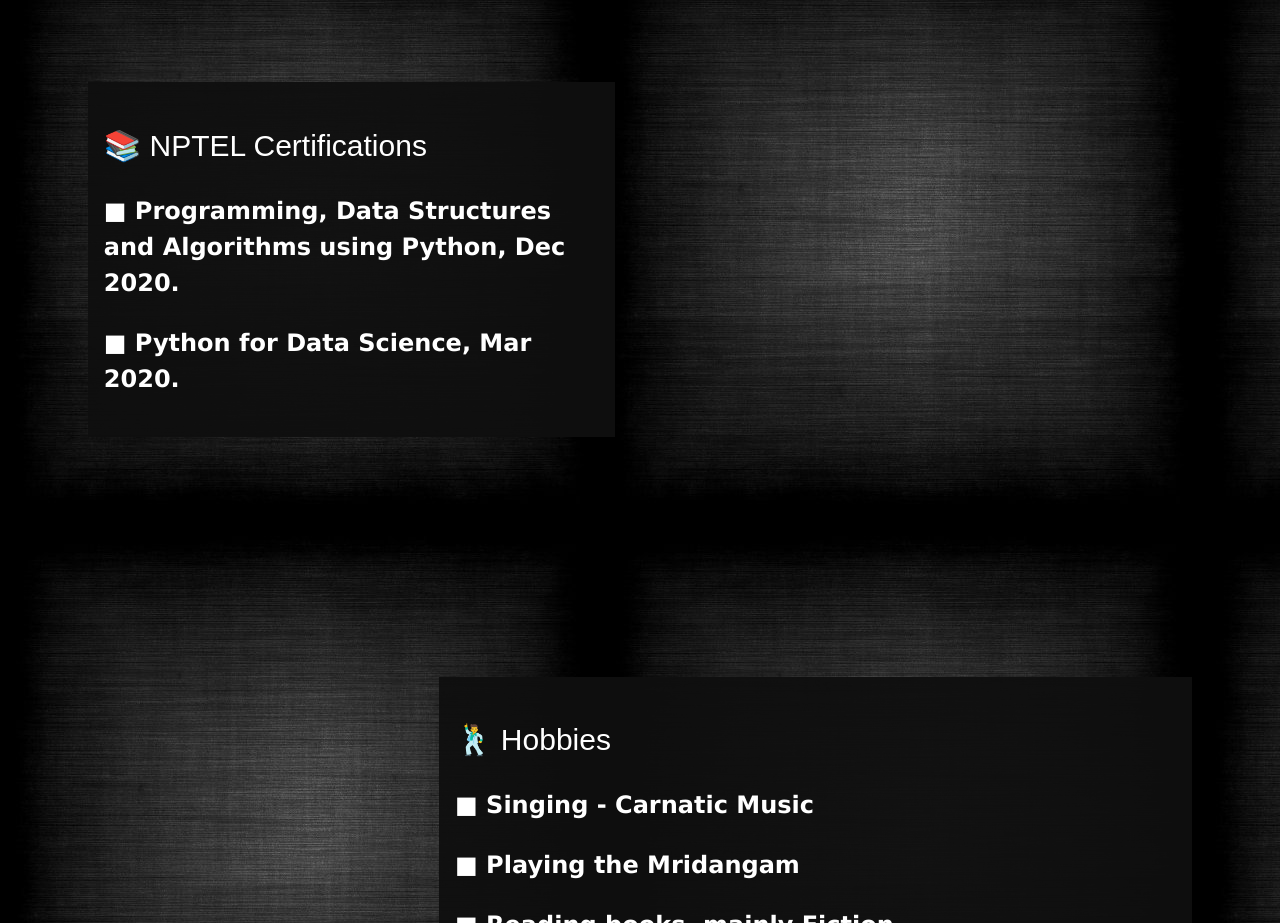
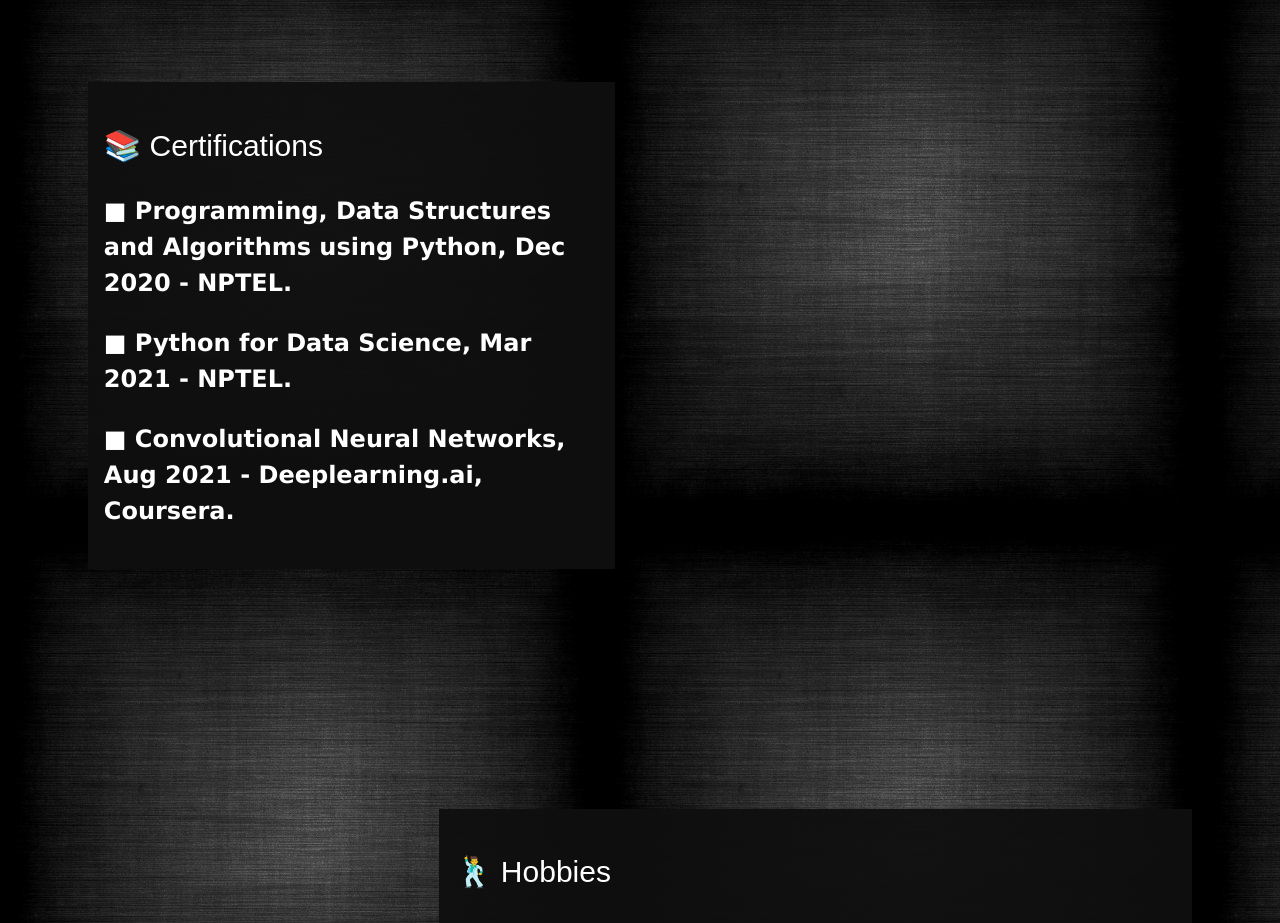
Before and after one commit to keertivaas/Sample-Info-Website, a plain HTML site: page index.html in a window 1280 px wide. Shown: the part 4280-5203 px from the top of the page. Drawn offline with Linux system fonts and the light colour scheme; a web font is replaced by a local one.

Commit message:
Certifications update

```diff
--- a/index.html
+++ b/index.html
@@ -95,9 +95,10 @@
       </section>
 
       <section class="light">
-      <h2>📚 NPTEL Certifications</h2>
-      <p style="font-weight: bold; font-size: 1.5rem">■ Programming, Data Structures and Algorithms using Python, Dec 2020. </p>
-      <p style="font-weight: bold; font-size: 1.5rem">■ Python for Data Science, Mar 2020.</p>
+      <h2>📚 Certifications</h2>
+      <p style="font-weight: bold; font-size: 1.5rem">■ Programming, Data Structures and Algorithms using Python, Dec 2020 - NPTEL. </p>
+      <p style="font-weight: bold; font-size: 1.5rem">■ Python for Data Science, Mar 2021 - NPTEL.</p>
+      <p style="font-weight: bold; font-size: 1.5rem">■ Convolutional Neural Networks, Aug 2021 - Deeplearning.ai, Coursera.</p>
       </section>
 
       <section class="left">
```
